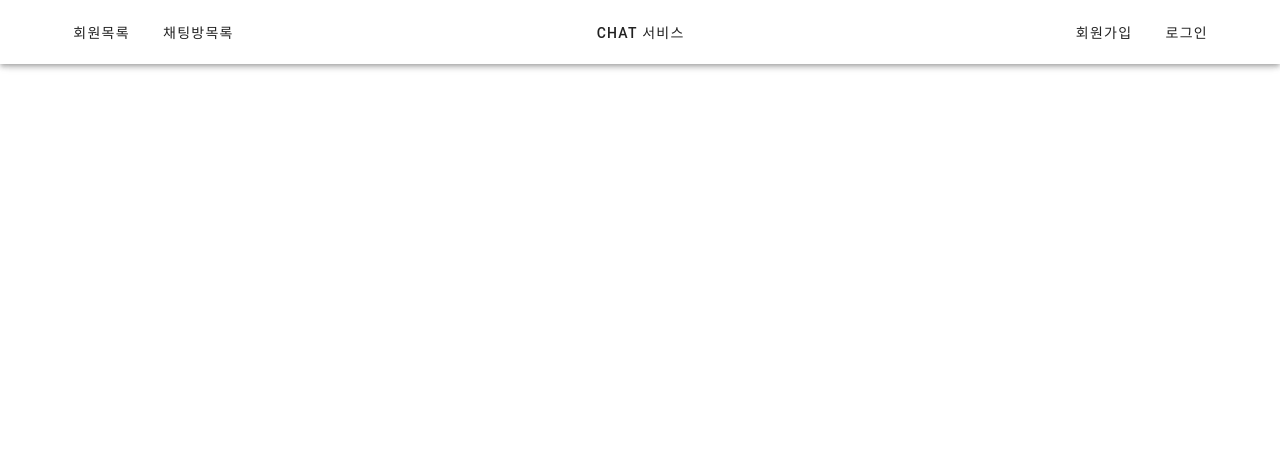
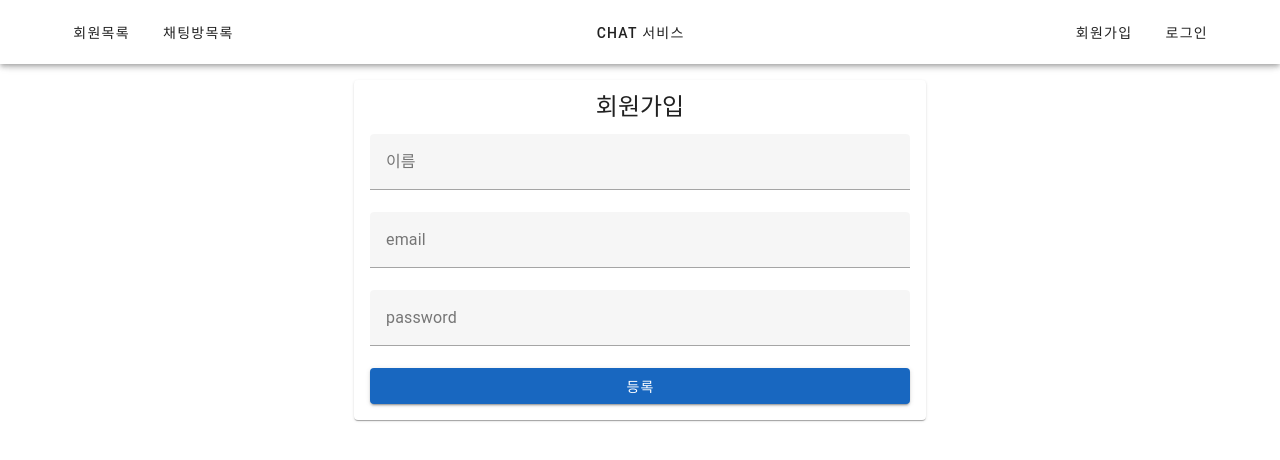
Before and after one commit to TAVEsimsim/haeseung_websocket, a Vue app in the folder chat-front/: page /#/member/create in a window 1280 px wide. Shown: the top 460 px of the page. Built offline with nearby package versions, Linux system fonts and the light colour scheme.

Commit message:
fix : cors 에러

```diff
--- a/chat-front/src/router/index.js
+++ b/chat-front/src/router/index.js
@@ -1,6 +1,14 @@
 import { createRouter, createWebHashHistory } from "vue-router"
+import MemberCreate from "@/views/MemberCreate.vue"
 
-const routes = []
+const routes = [
+    {
+        path:'/member/create',
+        name: 'MemberCreate',
+        component: MemberCreate
+    }
+
+]
 
 const router = createRouter({
     history: createWebHashHistory(),
--- /dev/null
+++ b/chat-front/src/views/MemberCreate.vue
@@ -0,0 +1,67 @@
+<template>
+    <v-container>
+        <v-row justify="center">
+            <v-col cols="12" sm="4" md="6">
+                <v-card>
+                    <v-card-title class="text-h5 text-center">회원가입</v-card-title>
+                    <v-card-text>
+                        <v-form @submit.prevent="memberCreate">
+                            <v-text-field
+                              label="이름"
+                              v-model="name"
+                              required
+                            >
+                            </v-text-field>
+                            <v-text-field
+                              label="email"
+                              v-model="email"
+                              type="email"
+                              required
+                            ></v-text-field>
+
+                            <v-text-field
+                              label="password"
+                              v-model="password"
+                              type="password"
+                              required
+                            >
+                            </v-text-field>
+                            <v-btn type="submit" color="primary" block>등록</v-btn>
+                        </v-form>
+                    </v-card-text>
+
+                </v-card>
+
+            </v-col>
+
+        </v-row>
+
+    </v-container>
+</template>
+
+<script>
+import axios from 'axios';
+export default{
+    data(){
+        return{
+            name: "",
+            email: "",
+            password: "",
+        }
+    },
+    methods:{
+        async memberCreate(){
+            const data = {
+                name: this.name,
+                email: this.email,
+                password: this.password,
+
+            }
+            await axios.post("http://localhost:8080/member/create", data);
+            this.$router.push("/");
+        }
+    }
+}
+
+
+</script>
```
Also changed, not shown: 1 other file (tests, documents, lock files or other folders).
